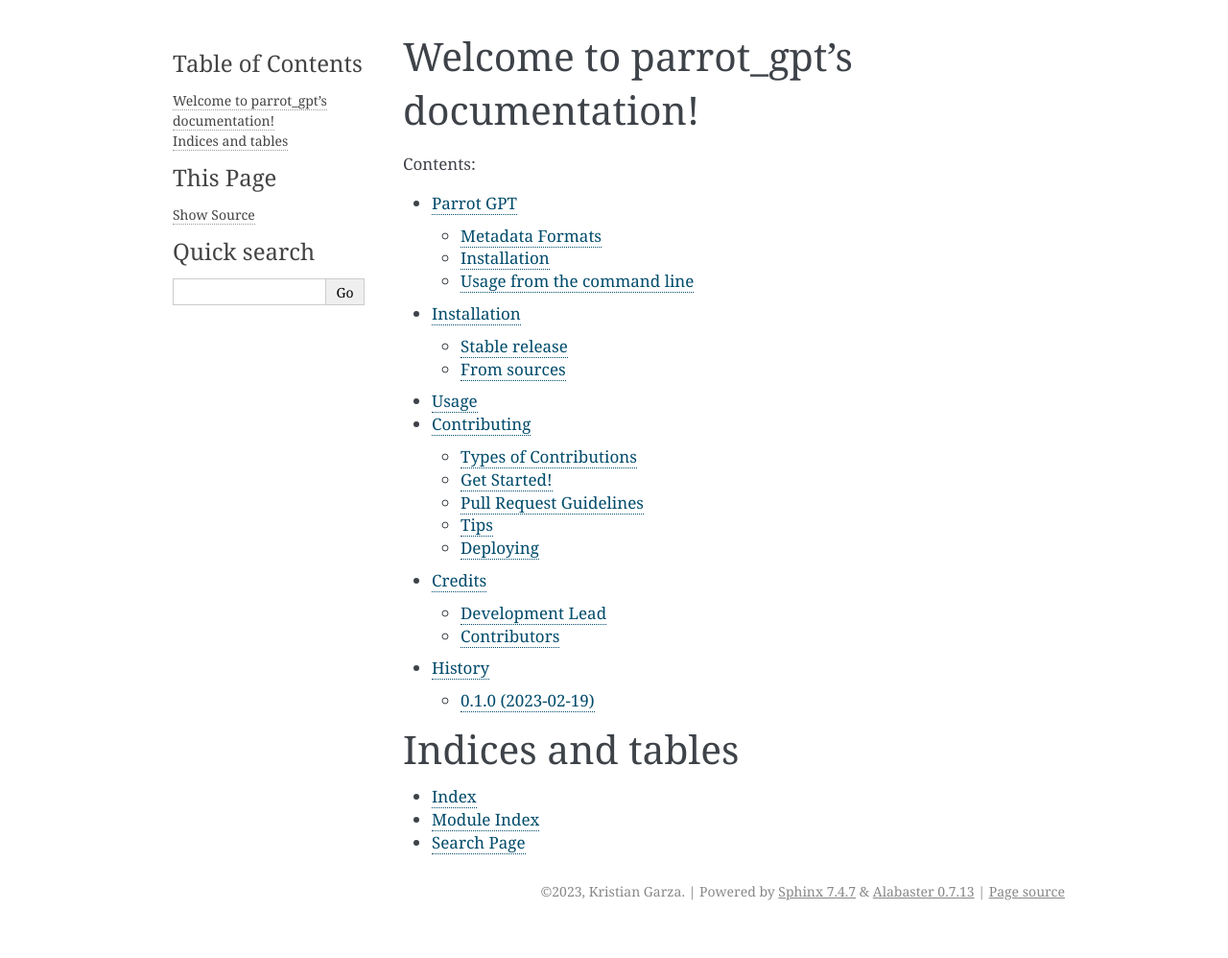
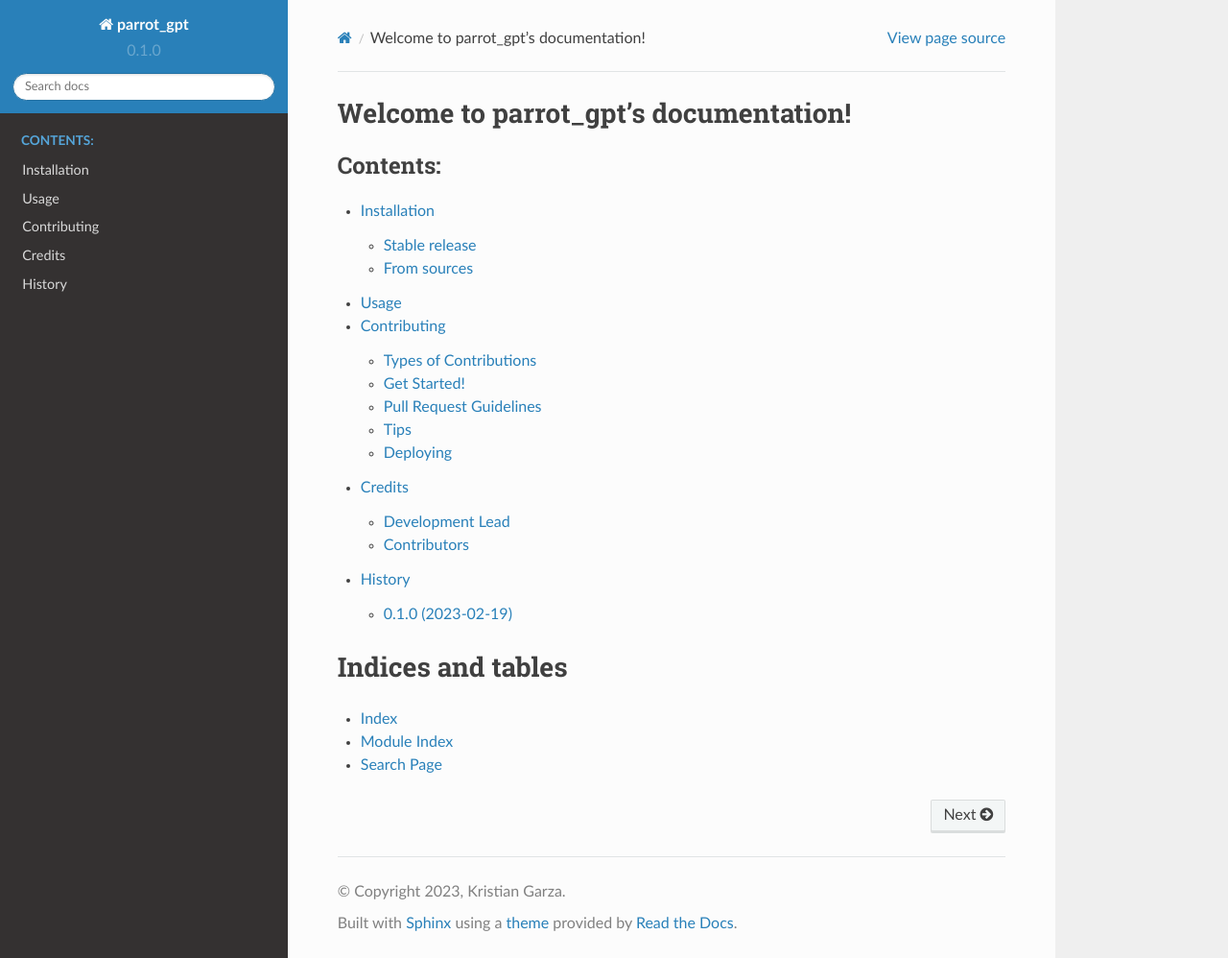
Before and after one commit to kjgarza/parrot_gpt, a Sphinx documentation site: the page built from docs/index.rst, in a window 1280 px wide and 998 px high. Shown: the whole window at 96% size. Built offline with Sphinx 7.4.7 and the Read the Docs theme 2.0.0, drawn with Linux system fonts in a browser that asks for light colours; pages that are not in the unit, such as notebooks, are missing from menus.

Commit message:
new theme

```diff
--- a/docs/conf.py
+++ b/docs/conf.py
@@ -83,7 +83,7 @@ todo_include_todos = False
 # The theme to use for HTML and HTML Help pages.  See the documentation for
 # a list of builtin themes.
 #
-html_theme = 'alabaster'
+html_theme = 'sphinx_rtd_theme'
 
 # Theme options are theme-specific and customize the look and feel of a
 # theme further.  For a list of options available for each theme, see the
--- a/docs/readme.rst
+++ b/docs/readme.rst
@@ -1 +1 @@
-.. include:: ../README.rst
+.. include:: ../README.md
```
